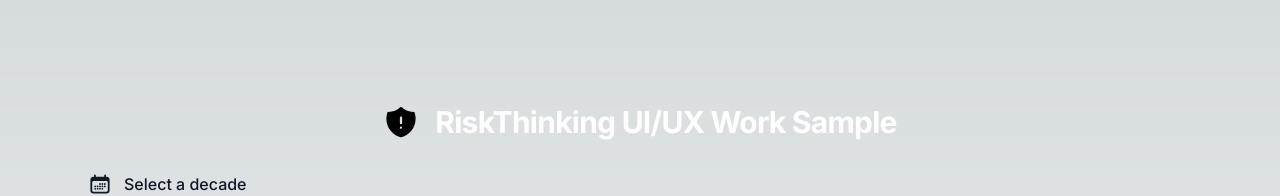
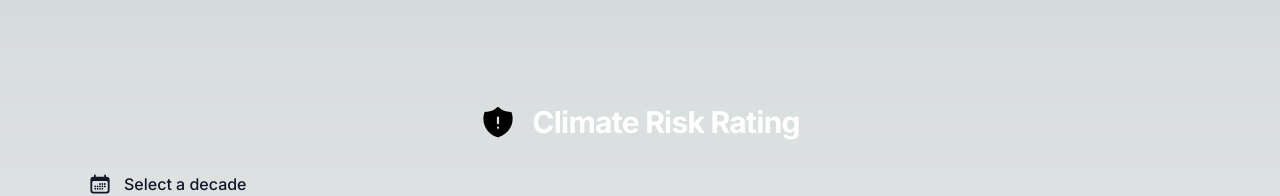
Before and after one commit to amansingh7010/risk-viz, a Next.js app: page / in a window 1280 px wide. Shown: the top 196 px of the page. Built offline with nearby package versions, Linux system fonts and the light colour scheme.

Commit message:
update title

```diff
--- a/src/app/layout.tsx
+++ b/src/app/layout.tsx
@@ -4,8 +4,8 @@ import { Inter } from 'next/font/google'
 const inter = Inter({ subsets: ['latin'] })
 
 export const metadata = {
-  title: 'Create Next App',
-  description: 'Generated by create next app',
+  title: 'Climate Risk Rating',
+  description: 'Climate Risk Rating',
 }
 
 export default function RootLayout({
--- a/src/app/page.tsx
+++ b/src/app/page.tsx
@@ -12,7 +12,7 @@ export default async function Home() {
         <div className="mx-auto max-w-7xl px-4 py-6 sm:px-6 lg:px-8">
           <div className="flex">
             <ShieldExclamationIcon className="w-9 mr-4" />
-            <h1 className="text-3xl font-bold tracking-tight text-white">RiskThinking UI/UX Work Sample</h1>
+            <h1 className="text-3xl font-bold tracking-tight text-white">Climate Risk Rating</h1>
           </div>
         </div>
       </header>
```
